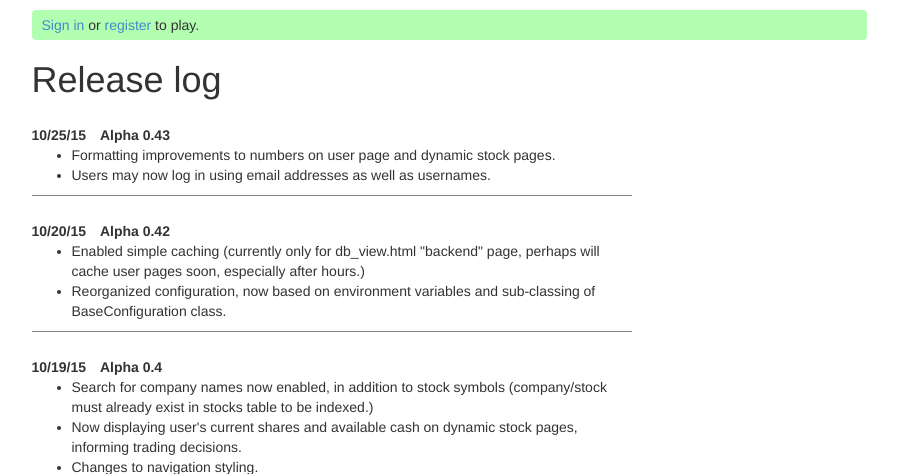
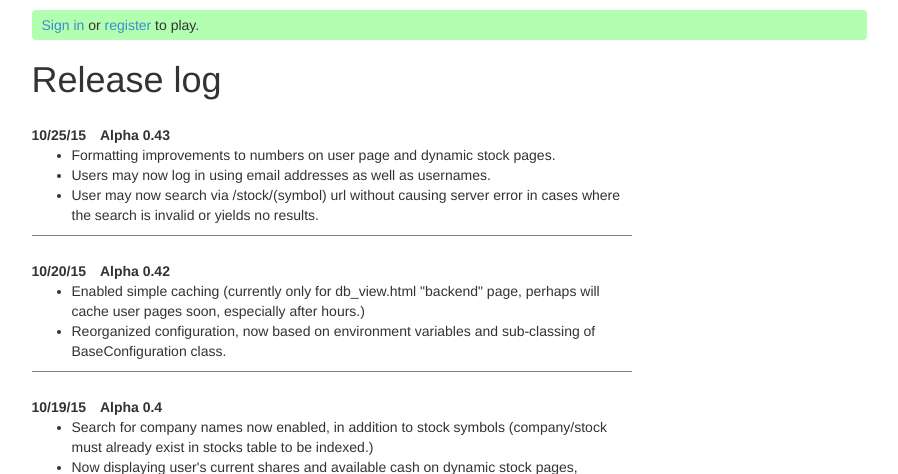
Before and after one commit to abmorton/stockhawk, a Flask app: page /news in a window 1280 px wide. Shown: the part 31-505 px from the top of the page, without its empty margins (191-1089 px from the left). Run offline with Flask 2, Linux system fonts and the light colour scheme; parts of the project's set-up code (start-up, migrations or seed data) failed here and were passed over; some libraries are stand-ins or nearby versions.

Commit message:
smart search bug fix

```diff
--- a/app.py
+++ b/app.py
@@ -215,7 +215,9 @@ def stock_lookup_and_write(symbol):
 # I don't think I've implemented this everywhere yet, need to review.
 def search_company(symbol):
 	symbol = "%"+symbol+"%"
-	results = Stock.query.filter(Stock.name.ilike(symbol)).first()
+	# results = Stock.query.filter(Stock.name.ilike(symbol)).first()
+	results = Stock.query.filter(Stock.name.ilike(symbol)).all()
+
 	return results
 
 # Yahoo dates are strings that look like "8/12/2015"; we need to
@@ -584,7 +586,7 @@ def stocks():
 def stock(symbol):
 	stock = get_Share(symbol)
 	if stock.data_set['Open'] == None:
-		flash("Couldn't find stock matching '"+form.stocklookup.data+"'. Try another symbol.")
+		flash("Couldn't find that stock. Try another symbol.")
 		stock = None
 		return redirect(url_for('stocks'))
 	else:
--- a/templates/news.html
+++ b/templates/news.html
@@ -9,7 +9,8 @@
 	<ul class="newfeatures">
 		<li>Formatting improvements to numbers on user page and dynamic stock pages.</li>
 		<li>Users may now log in using email addresses as well as usernames.</li>
-		<!-- <li></li> -->
+		<li>User may now search via /stock/(symbol) url without causing server error in cases where the search is invalid or yields no results.</li>
+		<!-- <li>Fixed bug which</li> -->
 	</ul>
 </div>
 
```
